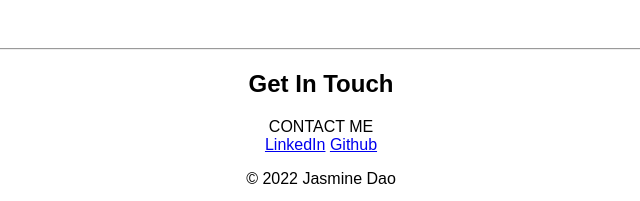
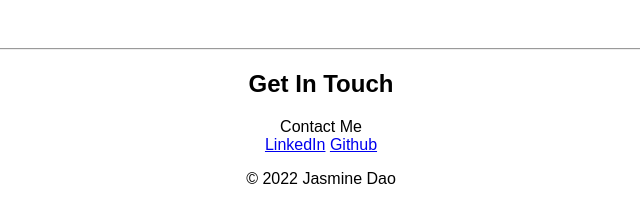
Before and after one commit to tiendao0202/Personalblog, a plain HTML site: page index.html in a window 1280 px wide. Shown: the part 1510-1711 px from the top of the page, 319-959 px from the left. Drawn offline with Linux system fonts and the light colour scheme; a web font is replaced by a local one.

Commit message:
Update index.html
Update anchor mailto

```diff
--- a/index.html
+++ b/index.html
@@ -45,7 +45,7 @@
         <hr>
         <div class="contact-me">
           <h2>Get In Touch</h2
-          <a class="btn" href="mailto:jasminedao0202@gmail.com">CONTACT ME</a>
+          <a href="mailto:jasminedao0202@gmail.com">Contact Me </a>
         </div>
       </div>
 
```
